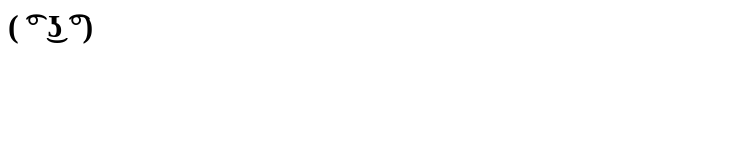
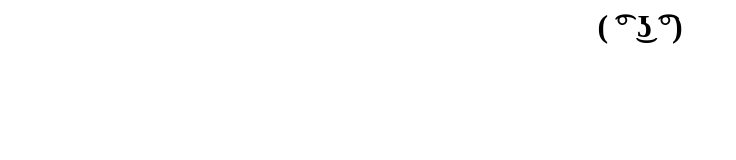
Before and after one commit to 801cucumber/test, a plain HTML site: page index.html in a window 1280 px wide. Shown: the whole page, without its empty margins (0-736 px from the left). Drawn offline with Linux system fonts and the light colour scheme.

Commit message:
Update index.html

```diff
--- a/index.html
+++ b/index.html
@@ -1 +1 @@
-<h1>( ͡° ͜ʖ ͡°)</h1>
+<div align="center"><h1>( ͡° ͜ʖ ͡°)</h1></div>
```
